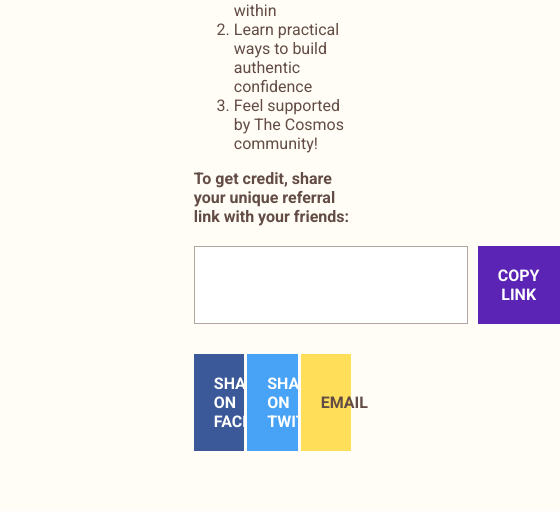
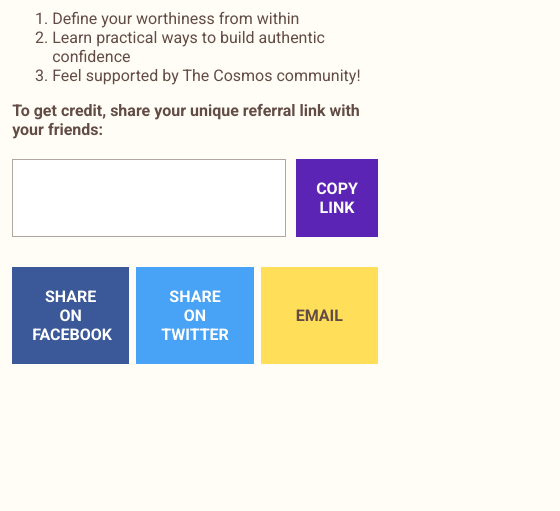
Before and after one commit to psaia/cosmos-mailinglist, a plain HTML site: page index.html in a window 390 px wide. Shown: the part 696-1207 px from the top of the page, 560 px wide, since content can reach past the window. After the commit the page ends 1110 px from the top, so only its background shows below. Drawn offline with nearby package versions, Linux system fonts and the light colour scheme.

Commit message:
Add some media queries for mobile

```diff
--- a/style.css
+++ b/style.css
@@ -62,6 +62,26 @@ aside {
   text-align: center;
 }
 
+main {
+  width: 60%;
+  align-self: center;
+  padding-left: 30px;
+  padding-bottom: 30px;
+}
+
+@media screen and (max-width: 1000px) {
+  .container {
+    flex-direction: column;
+    width: 100%;
+    padding: 20px;
+  }
+  aside,
+  main {
+    width: auto;
+    padding: 0;
+  }
+}
+
 aside img {
   display: block;
   max-width: 100%;
@@ -70,13 +90,6 @@ aside img {
 aside a {
   color: black;
   font-size: 13px;
-}
-
-main {
-  width: 60%;
-  align-self: center;
-  padding-left: 30px;
-  padding-bottom: 30px;
 }
 
 main .logo {
```
